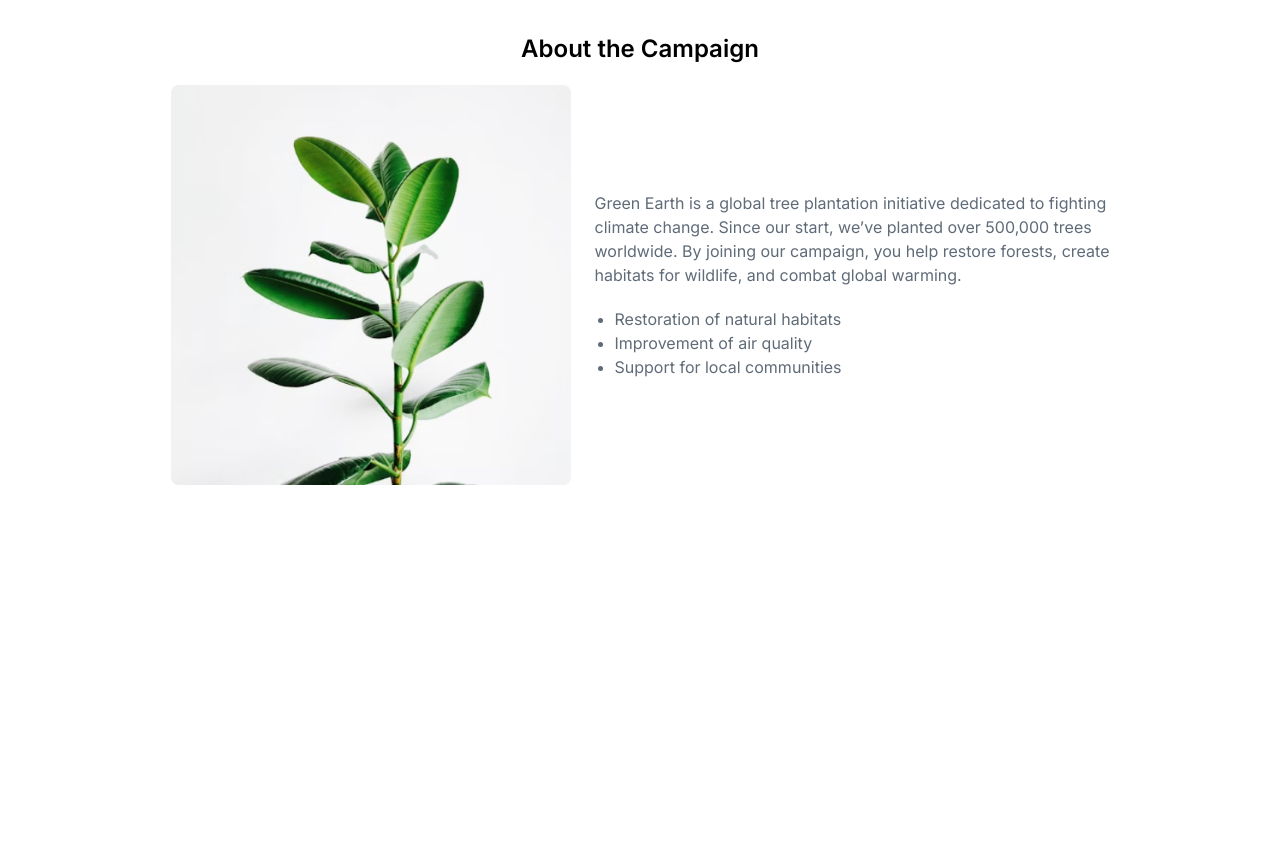
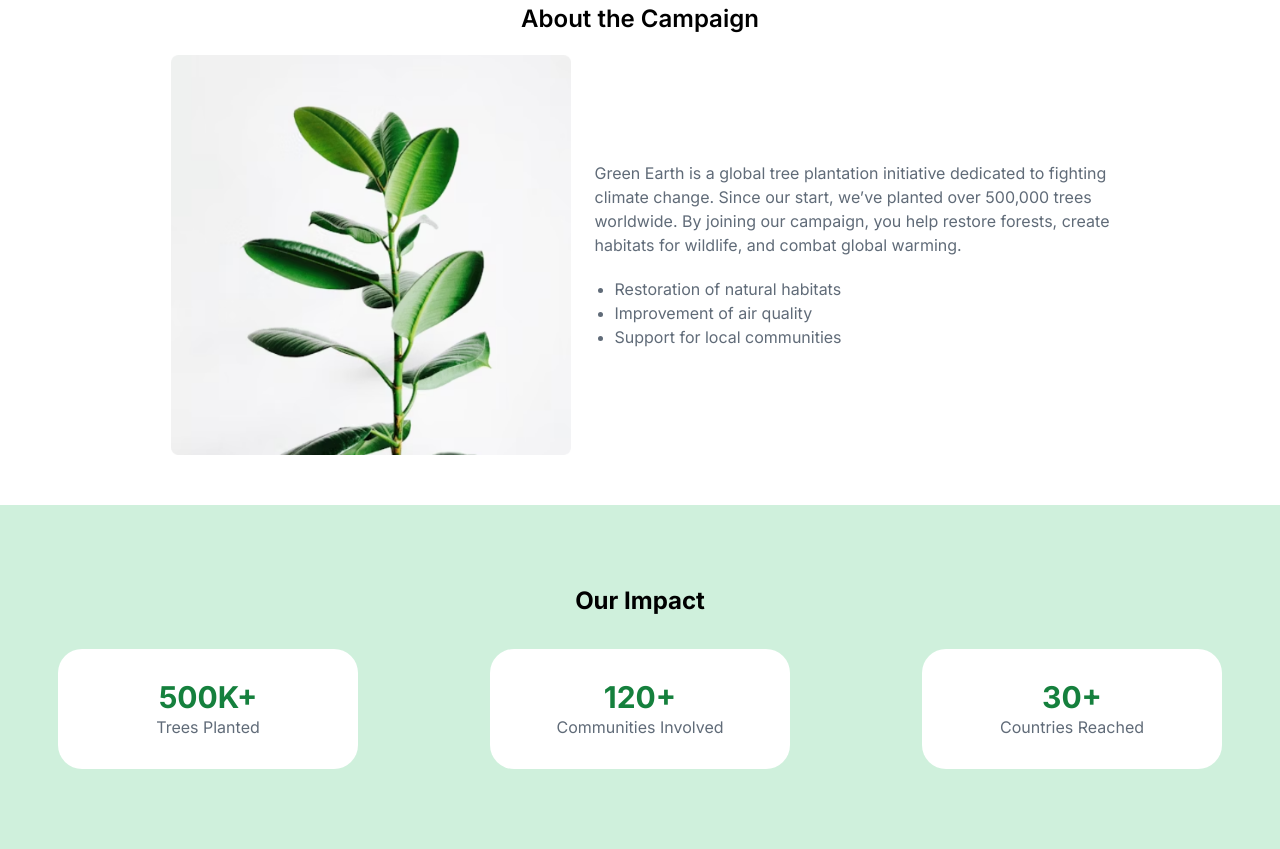
Before and after one commit to sajib4386/Green-Earth, a plain HTML site: page index.html in a window 1280 px wide. Shown: the part 410-1259 px from the top of the page. Before the commit the page ends 895 px from the top, so only its background shows below. Drawn offline with nearby package versions, Linux system fonts and the light colour scheme.

Commit message:
Our Impact Section

```diff
--- a/index.html
+++ b/index.html
@@ -37,15 +37,17 @@
         </section>
         <!-- About Campaign Section -->
         <section class="Font-inter">
-            <h2 class="text-center font-semibold text-2xl mt-15">About the Campaign</h2>
+            <h2 class="text-center font-semibold text-2xl mt-[30px]">About the Campaign</h2>
             <div class="flex items-center justify-center gap-6 mt-5">
                 <img src="assets/about.png" alt="" class="w-[400px] h-[400px]">
                 <div>
-                    <p class="text-[#606b78]">Green Earth is a global tree plantation initiative dedicated to fighting <br> climate change.
+                    <p class="text-[#606b78]">Green Earth is a global tree plantation initiative dedicated to fighting
+                        <br> climate change.
                         Since
                         our start, we’ve planted over 500,000 trees <br> worldwide. By joining our campaign, you help
                         restore
-                        forests, create <br> habitats for wildlife, and combat global warming.</p>
+                        forests, create <br> habitats for wildlife, and combat global warming.
+                    </p>
                     <ul class="list-disc text-[#606b78] pl-5 mt-5">
                         <li>Restoration of natural habitats</li>
                         <li>Improvement of air quality</li>
@@ -54,6 +56,24 @@
                 </div>
             </div>
         </section>
+        <!-- Our Impact Section -->
+        <section class="bg-[#CFF0DC] Font-inter py-20 mt-[50px]">
+            <h2 class="text-center font-bold text-2xl pb-8">Our Impact</h2>
+            <div class="grid grid-cols-3 gap-4 justify-items-center items-center text-center">
+                <div class="bg-white py-[30px] px-[50px] w-full max-w-[300px] rounded-3xl">
+                    <p class="text-[#15803D] font-bold text-3xl">500K+</p>
+                    <p class="text-[#606b78]">Trees Planted</p>
+                </div>
+                <div class="bg-white py-[30px] px-[50px] w-full max-w-[300px] rounded-3xl">
+                    <p class="text-[#15803D] font-bold text-3xl">120+</p>
+                    <p class="text-[#606b78]">Communities Involved</p>
+                </div>
+                <div class="bg-white py-[30px] px-[50px] w-full max-w-[300px] rounded-3xl">
+                    <p class="text-[#15803D] font-bold text-3xl">30+</p>
+                    <p class="text-[#606b78]">Countries Reached</p>
+                </div>
+            </div>
+        </section>
     </main>
 </body>
 
```
